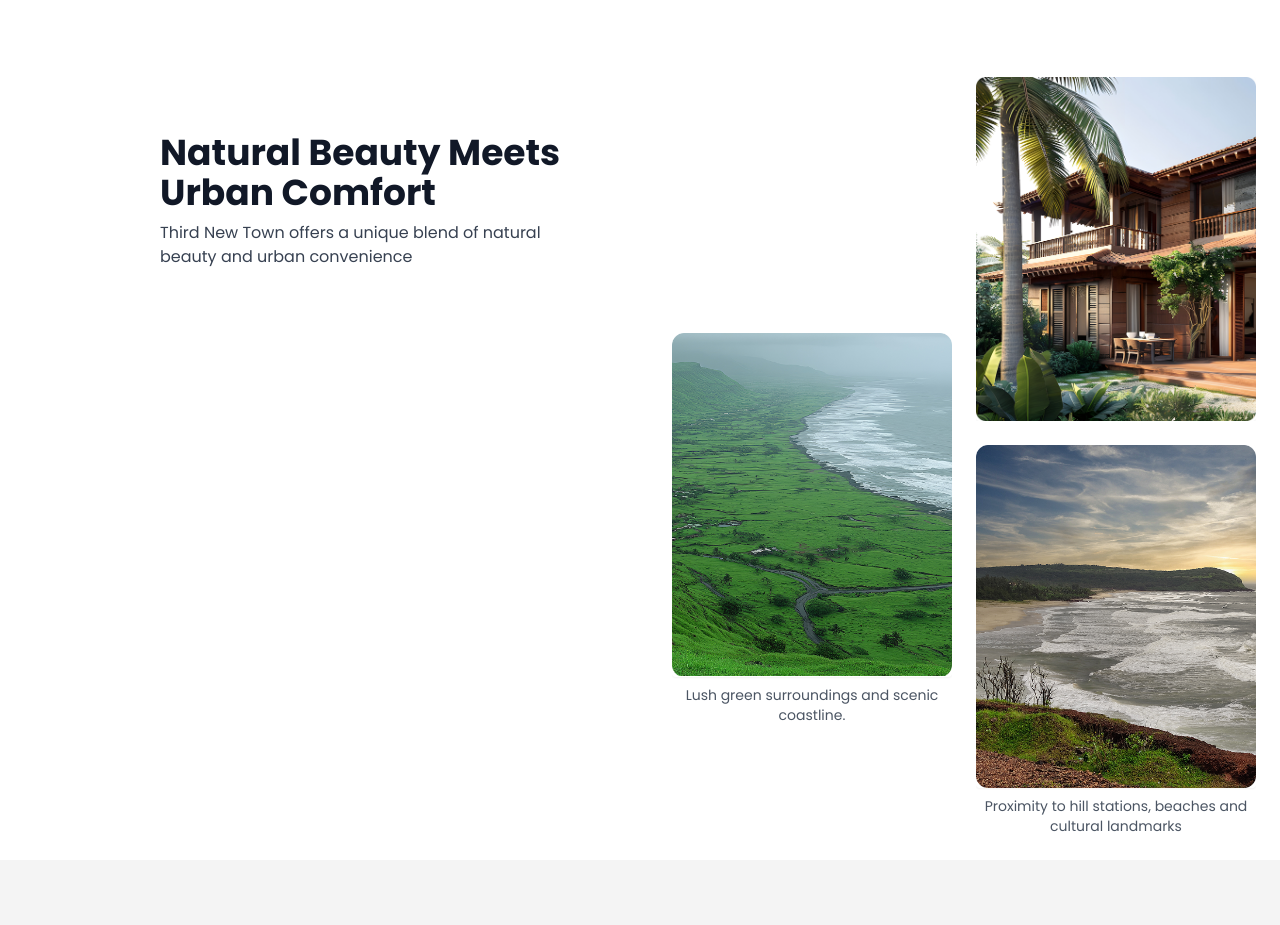
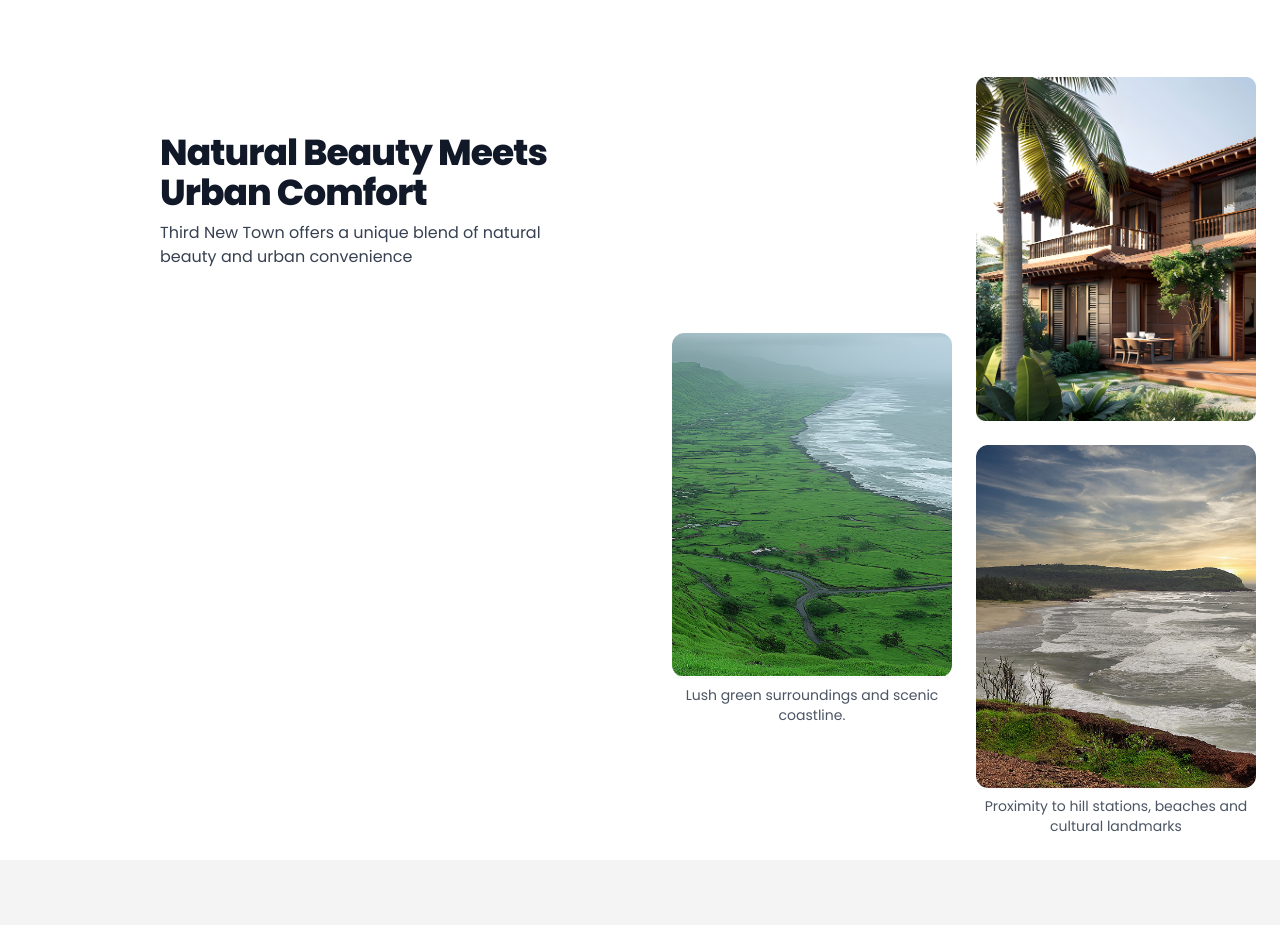
Before and after one commit to nex2link/Athiya-Group, a React (Vite) app: page /mahamumbai in a window 1280 px wide. Shown: the part 3300-4225 px from the top of the page. Built offline with nearby package versions, Linux system fonts and the light colour scheme.

Commit message:
Update NaturalBeauty.jsx

```diff
--- a/src/components/NaturalBeauty.jsx
+++ b/src/components/NaturalBeauty.jsx
@@ -154,7 +154,7 @@ const NaturalBeauty = () => {
     <div className="relative w-full max-w-screen-xl mx-auto p-6 overflow-hidden ">
       {/* Title section */}
       <div className="relative mb-16 md:absolute md:top-20 md:left-10 lg:left-40 z-10 text-center md:text-left overflow-hidden">
-        <h1 className="text-3xl md:text-4xl font-bold text-gray-900 mb-2">
+        <h1 className="text-3xl md:text-4xl font-extrabold tracking-tight text-gray-900 mb-2">
           Natural Beauty Meets <br className="hidden md:block" /> Urban Comfort
         </h1>
         <p className="text-gray-700">
```
